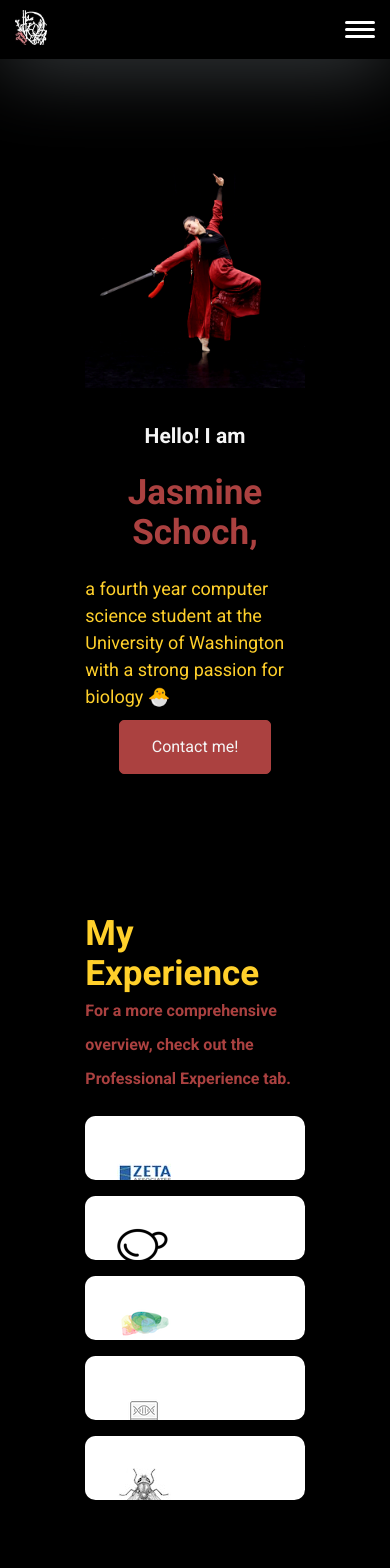
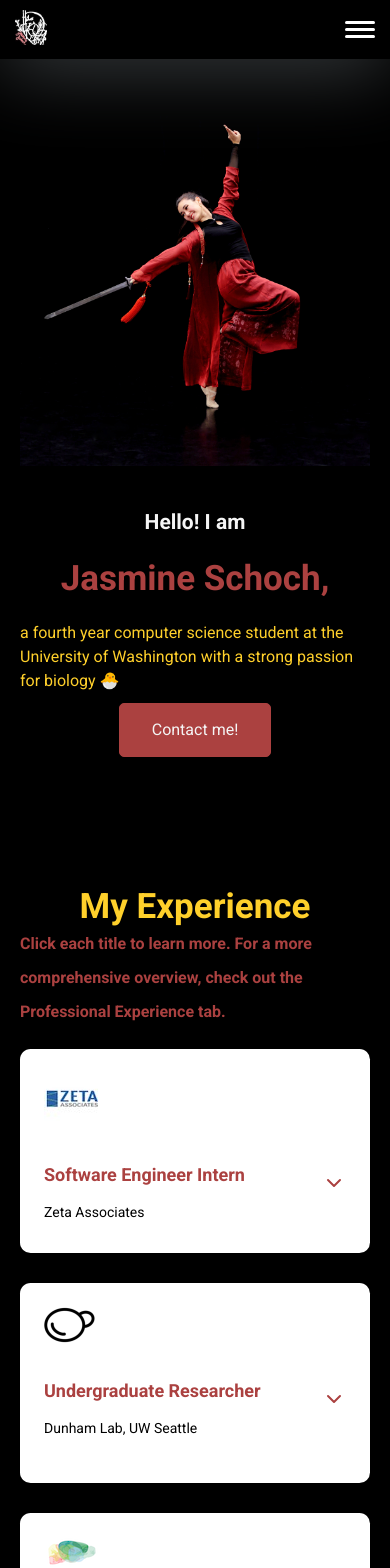
Before and after one commit to jasmine-schoch/jasmine-schoch.github.io, a React (Create React App) app: page / in a window 390 px wide. Shown: the top 1568 px of the page. Built offline with nearby package versions, Linux system fonts and the light colour scheme.

Commit message:
improved main page + technical experience page on both desktop and mobile

```diff
--- a/src/App.css
+++ b/src/App.css
@@ -284,11 +284,12 @@ h3 {
   font-size: 16px;
 }
 .experience--section--container{
-  display: grid;
+  display: flex;
+  flex-wrap: wrap;
   justify-content: center;
-  align-items: flex-start;
+  align-items: stretch;
   gap: 42.6px;
-  grid-template-columns: repeat(5, minmax(250px, 1fr));
+  width: 100%;
 }
 .experiences--section--card {
   display: flex;
@@ -296,13 +297,10 @@ h3 {
   flex-direction: column;
   align-items: flex-start;
   gap: 32px;
-  flex: 1 0 0;
+  flex: 0 0 200px;
   border-radius: 10.6px;
   background-color: var(--white);
-  flex-basis: 0;
-  height: 100%;
   box-sizing: border-box;
-  overflow: hidden; /* Ensure content doesn’t overflow the card */
 }
 .experience--section--card:hover{
   border-bottom: 4px solid var(--primary);
@@ -316,22 +314,72 @@ h3 {
   border-radius: 10.6px;
   background-color: var(--white);
   box-shadow: 0 0 16px 0 rgba(0,0,0,0.1);
+  height: 120px;
+  min-height: 120px;
+  max-height: 120px;
+  flex-shrink: 0;
+}
+.experience--section--img img {
+  max-height: 100%;
+  max-width: 100%;
+  object-fit: contain;
 }
 .experience--section--card--content {
   display: flex;
   flex-direction: column;
   align-items: flex-start;
-  gap: 32px;
+  gap: 16px;
   align-self: stretch;
   flex-grow: 1;
-  overflow: auto;
-  max-height: 600px;
+  justify-content: space-between;
 }
 .experience--section--title {
   color: var(--primary);
   font-size: 32px;
   font-weight: 700;
   line-height: 45px;
+  margin: 0;
+}
+.experience--section--company {
+  color: var(--black);
+  font-size: 18px;
+  font-weight: 400;
+  margin: 8px 0 0 0;
+}
+.experience--section--header {
+  display: flex;
+  justify-content: space-between;
+  align-items: flex-start;
+  width: 100%;
+  cursor: pointer;
+  gap: 16px;
+}
+.experience--section--header:hover .experience--section--title {
+  color: var(--header-color);
+}
+.experience--section--arrow {
+  color: var(--primary);
+  transition: transform 0.3s ease;
+  flex-shrink: 0;
+  margin-top: 8px;
+}
+.experience--section--arrow.expanded {
+  transform: rotate(180deg);
+}
+.experience--section--description {
+  margin-top: 16px;
+  animation: fadeIn 0.3s ease;
+  color: var(--black);
+}
+@keyframes fadeIn {
+  from {
+    opacity: 0;
+    transform: translateY(-10px);
+  }
+  to {
+    opacity: 1;
+    transform: translateY(0);
+  }
 }
 /*  Experience Style Ends */
 
@@ -632,7 +680,7 @@ h3 {
   line-height: 28px;
 }
 
-/* Responsive Screens */
+/* Mobile optimization starts */
 @media only screen and (max-width: 1800px) {
   .main--section--title {
     font-size: 68px;
@@ -675,12 +723,25 @@ h3 {
   .main--section {
     display: flex;
     flex-direction: column-reverse;
-    padding-bottom: 70px;
+    padding: 60px 20px;
+    gap: 40px;
   }
   .main--section--title,
   .main--section-description,
   .footer--content {
     text-align: center;
+  }
+  .main--section--hi {
+    text-align: center;
+    justify-content: center;
+  }
+  .main--section--title {
+    font-size: 40px;
+    line-height: 50px;
+  }
+  .main--section--description {
+    font-size: 16px;
+    line-height: 24px;
   }
   .experience--section--container,
   .about--section,
@@ -691,6 +752,49 @@ h3 {
   .footer--content--container {
     display: flex;
     flex-direction: column;
+  }
+  .experience--section {
+    padding: 60px 20px;
+    gap: 50px;
+    align-items: center;
+  }
+  .experience--section--heading {
+    font-size: 32px;
+    line-height: 40px;
+    text-align: center;
+  }
+  .experience--section--container {
+    width: 100%;
+    grid-template-columns: 1fr;
+    gap: 30px;
+  }
+  .experiences--section--card {
+    padding: 24px;
+    width: 100%;
+    max-width: 100%;
+    min-height: auto;
+  }
+  .experience--section--img {
+    max-width: 80px;
+    padding: 10px;
+  }
+  .experience--section--img img {
+    max-width: 100%;
+    height: auto;
+  }
+  .experience--section--card--content {
+    max-height: none;
+    gap: 16px;
+  }
+  .experience--section--title {
+    font-size: 18px;
+    line-height: 24px;
+  }
+  .experience--section--company {
+    font-size: 14px;
+  }
+  .experience--section--description {
+    font-size: 13px;
   }
   .experience--section,
   .portfolio--container,
@@ -884,4 +988,4 @@ h3 {
     font-size: 13px;
   }
 }
-/* Responsive Screens Ends*/
+/* Mobile Optimization Ends*/
--- a/src/Pages/Home/Experience.jsx
+++ b/src/Pages/Home/Experience.jsx
@@ -7,7 +7,7 @@ export default function Experience() {
         id="myExperience">
             <div className="experience--container">
                 <h1 className="experience--section--heading">My Experience</h1>
-                <h3 className="experience--section--subheading">For a more comprehensive overview, check out  the Professional Experience tab.</h3>
+                <h3 className="experience--section--subheading">Click each title to learn more. For a more comprehensive overview, check out the Professional Experience tab.</h3>
             </div>
             <ExperienceContainer />
         </section>
--- a/src/Pages/Home/ExperienceContainer.jsx
+++ b/src/Pages/Home/ExperienceContainer.jsx
@@ -1,6 +1,16 @@
+import { useState } from 'react';
 import data from '../../data/index.json';
 
 export default function ExperienceContainer() {
+    const [expandedCards, setExpandedCards] = useState({});
+
+    const toggleCard = (index) => {
+        setExpandedCards(prev => ({
+            ...prev,
+            [index]: !prev[index]
+        }));
+    };
+
     return (
         <div className="experience--section--container">
             {data?.experiences?.map((item, index) => (
@@ -9,9 +19,30 @@ export default function ExperienceContainer() {
                         <img src={item.src} alt="Logo or symbol to represent the experience" />
                     </div>
                     <div className="experience--section--card--content">
-                        <h2 className="experience--section--title">{item.title}</h2>
-                        <h3 className="experience--section--company">{item.company}</h3>
-                        <p className="experience--section--description">{item.description}</p>
+                        <div className="experience--section--header" onClick={() => toggleCard(index)}>
+                            <div>
+                                <h2 className="experience--section--title">{item.title}</h2>
+                                <h3 className="experience--section--company">{item.company}</h3>
+                            </div>
+                            <svg
+                                className={`experience--section--arrow ${expandedCards[index] ? 'expanded' : ''}`}
+                                width="24"
+                                height="24"
+                                viewBox="0 0 24 24"
+                                fill="none"
+                            >
+                                <path
+                                    d="M6 9L12 15L18 9"
+                                    stroke="currentColor"
+                                    strokeWidth="2"
+                                    strokeLinecap="round"
+                                    strokeLinejoin="round"
+                                />
+                            </svg>
+                        </div>
+                        {expandedCards[index] && (
+                            <p className="experience--section--description">{item.description}</p>
+                        )}
                     </div>
                 </div>
             ))}
--- a/src/Pages/Home/MyPortfolio.jsx
+++ b/src/Pages/Home/MyPortfolio.jsx
@@ -43,7 +43,7 @@ export default function MyPortfolio() {
                             </div>
                             <p className="text-sm portfolio--link">
                             <a href={item.link} target="_blank" rel="noopener noreferrer">
-                                    {item.link}
+                                    {item.linkText || item.link}
                                     <svg
                                         xmlns="http://www.w3.org/2000/svg"
                                         width="16"
@@ -65,7 +65,10 @@ export default function MyPortfolio() {
                     </div>
                 ))}
             </div>
-            <h2 className="section--heading">Professional Experience</h2>
+            <div>
+                <h2 className="section--heading">Professional Experience</h2>
+                <h3 className="experience--section--subheading">Click each title to learn more.</h3>
+            </div>
             <ExperienceContainer />
         </section>
     );
--- a/src/data/index.json
+++ b/src/data/index.json
@@ -42,21 +42,24 @@
             "title": "This very website!",
             "src": "./img/homepage.png",
             "description": "• Designed and developed a personal portfolio website using React, built with a mobile-first approach and responsive design<br/>• Utilized React Router for navigation and smooth transitions between pages<br/>• Incorporated JSON data to dynamically populate content, allowing for easy updates and scalability",
-            "link": "https://jasmine-schoch.github.io/"
+            "link": "https://github.com/jasmine-schoch/jasmine-schoch.github.io",
+            "linkText": "View Code Base"
         },
         {
             "id": "2",
             "title": "Goji - Chrome extension promoting fashion sustainability",
             "src": "./img/goji.png",
             "description": "• Spearheaded the data analysis portion, utilizing python to compile data into succinct CSV files for direct use<br/>• First version written using standard web technologies (HTML, CSS, JS) without any libraries or frameworks<br/>• Current version written in TypeScript utilizing React and Plasmo frameworks<br/>• Steadily increasing number of users, with over 100 downloads worldwide<br/>",
-            "link": "https://chromewebstore.google.com/detail/goji/pjeeheedkpjojpgkpmbopfcopniinfdn?hl=en-US"
+            "link": "https://chromewebstore.google.com/detail/goji/pjeeheedkpjojpgkpmbopfcopniinfdn?hl=en-US",
+            "linkText": "Chrome Web Store"
         },
         {
             "id": "3",
             "title": "PearPantry - Online fridge and recipe hub for shared households",
             "src": "/img/pear.png",
             "description": "• Led the end-to-end development of a web and iOS app addressing shared grocery management utilizing Swift, React, OCR, Spoonacular API, and Firebase, creating a seamless front-end<br/>• Implemented features for grocery splitting, recipe recommendations, budget tracking, and food waste reduction",
-            "link": "https://devpost.com/software/guava-3hi8c5"
+            "link": "https://devpost.com/software/guava-3hi8c5",
+            "linkText": "View on Devpost"
         }
     ]
 }
```
